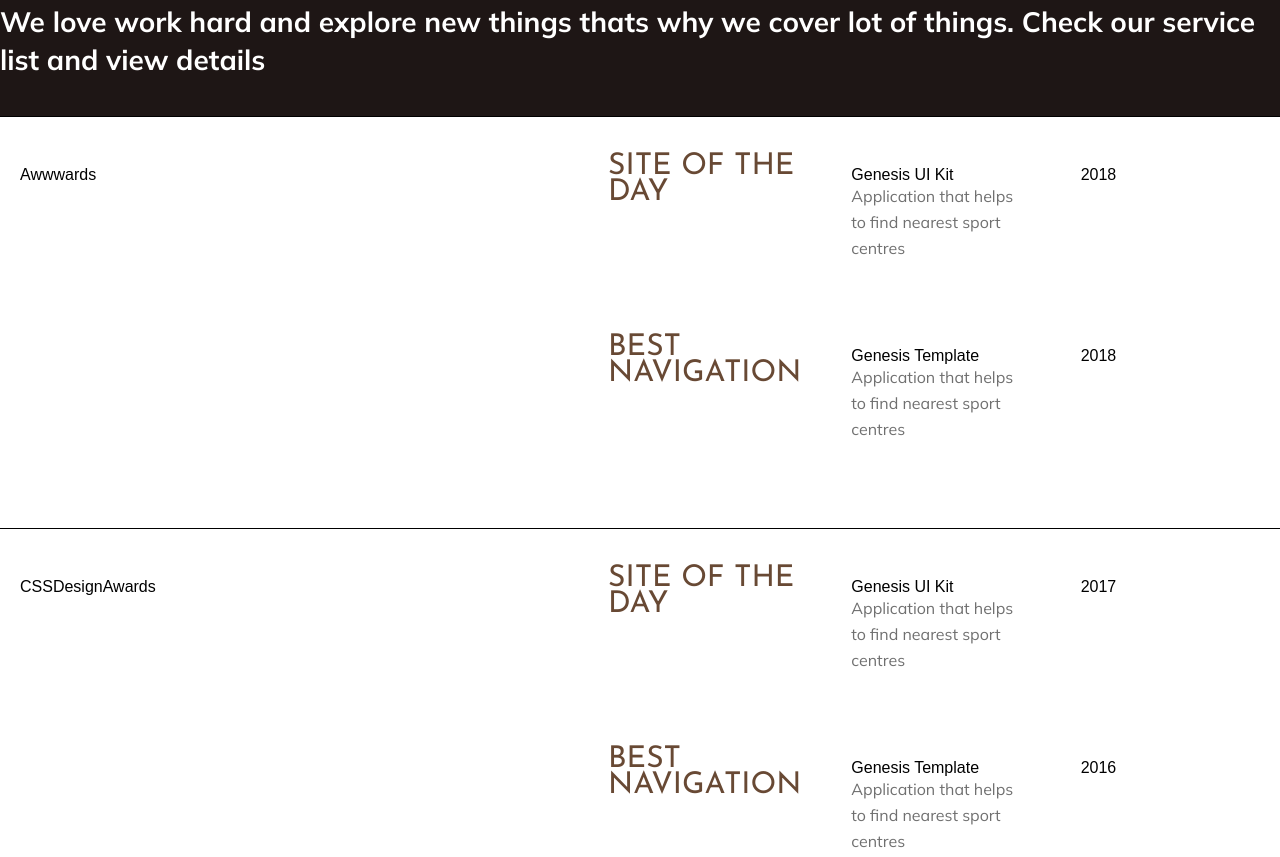
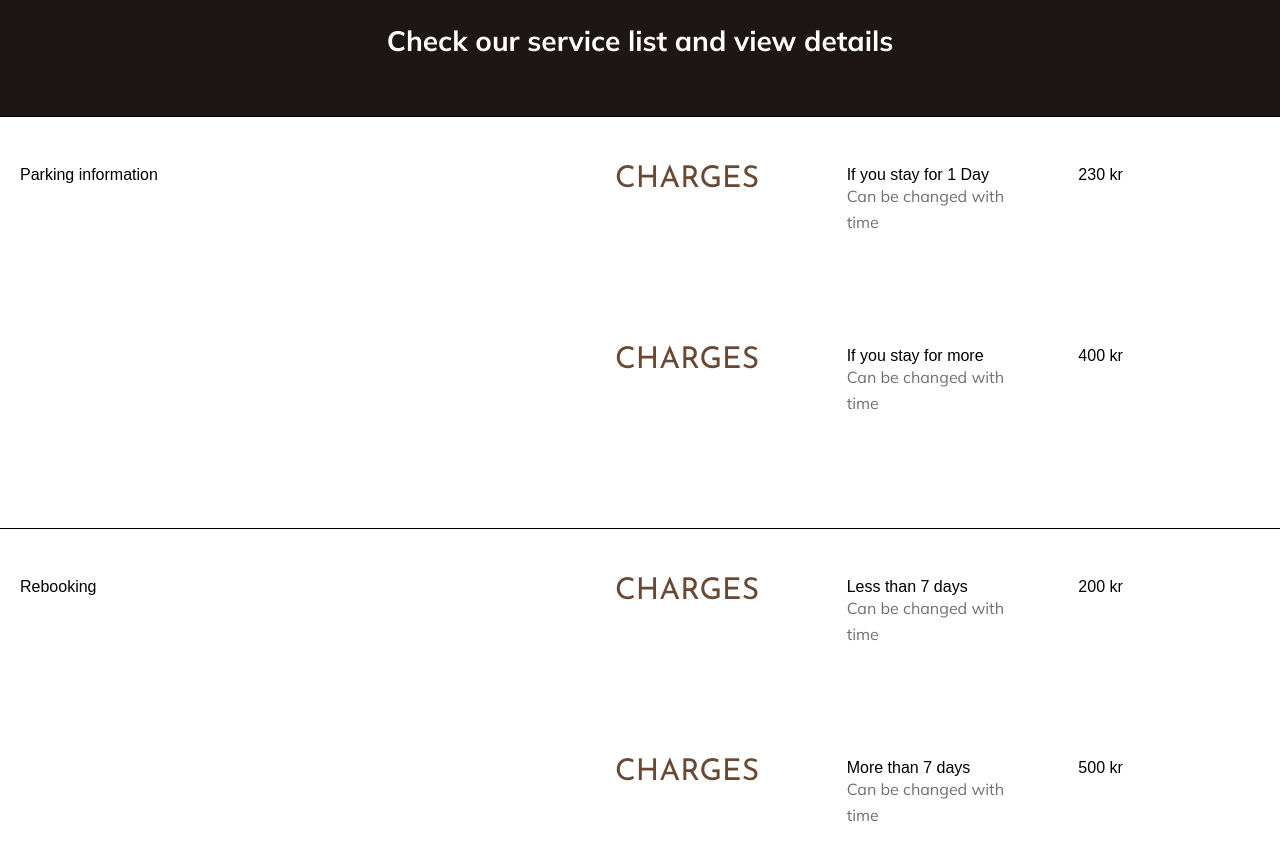
Before and after one commit to FizzahSikander/hotel-webpage, a plain HTML site: page booking.html in a window 1280 px wide. Shown: the part 1822-2679 px from the top of the page. Drawn offline with Linux system fonts and the light colour scheme; a web font is replaced by a local one.

Commit message:
added section in booking

```diff
--- a/booking.html
+++ b/booking.html
@@ -115,67 +115,67 @@
         </section>
         <section>
             <div class="second-container">
-                <p>We love work hard and explore new things thats
-                    why we cover lot of things. Check our service list and view details</p>
+                <p>Check our service list and view details</p>
             </div>
         </section>
         <section class="third__container">
             <div class="grid__awards">
                 <div class="awards">
-                    <h3>Awwwards</h3>
+                    <h3>Parking information</h3>
                 </div>
                 <div class="awards__site">
-                    <h4>Site of the day</h4>
+                    <h4>Charges</h4>
                 </div>
                 <div class="awards__ui">
-                    <h5>Genesis UI Kit</h5>
-                    <p class="awards__para">Application that helps to find nearest sport centres
+                    <h5>If you stay for 1 Day</h5>
+                    <p class="awards__para">Can be changed with time
                     </p>
                 </div>
                 <div class="awards__date">
-                    <h5>2018</h5>
+                    <h5>230 kr</h5>
                 </div>
                 <div class="awards__best">
-                    <h4>Best navigation</h4>
+                    <h4>Charges</h4>
                 </div>
                 <div class="awards__template">
-                    <h5>Genesis Template</h5>
-                    <p class="awards__para">Application that helps to find nearest sport centres
+                    <h5>If you stay for more</h5>
+                    <p class="awards__para">Can be changed with time
                     </p>
                 </div>
                 <div class="awards__date--two">
-                    <h5>2018</h5>
+                    <h5>400 kr</h5>
                 </div>
             </div>
         </section>
         <section class="third__container">
             <div class="grid__awards">
                 <div class="awards">
-                    <h3>CSSDesignAwards</h3>
+                    <h3>Rebooking</h3>
                 </div>
                 <div class="awards__site">
-                    <h4>Site of the day</h4>
+                    <h4>Charges</h4>
                 </div>
                 <div class="awards__ui">
-                    <h5>Genesis UI Kit</h5>
-                    <p class="awards__para">Application that helps to find nearest sport centres
+                    <h5>Less than 7 days</h5>
+                    <p class="awards__para">Can be changed with time
                     </p>
                 </div>
                 <div class="awards__date">
-                    <h5>2017</h5>
+                    <h5>200 kr</h5>
                 </div>
                 <div class="awards__best">
-                    <h4>Best navigation</h4>
+                    <h4>Charges</h4>
                 </div>
                 <div class="awards__template">
-                    <h5>Genesis Template</h5>
-                    <p class="awards__para">Application that helps to find nearest sport centres
+                    <h5>More than 7 days</h5>
+                    <p class="awards__para">Can be changed with time
                     </p>
                 </div>
                 <div class="awards__date--two">
-                    <h5>2016</h5>
+                    <h5>500 kr</h5>
                 </div>
             </div>
+        </section>
     </main>
     <footer>
         <article>
```
